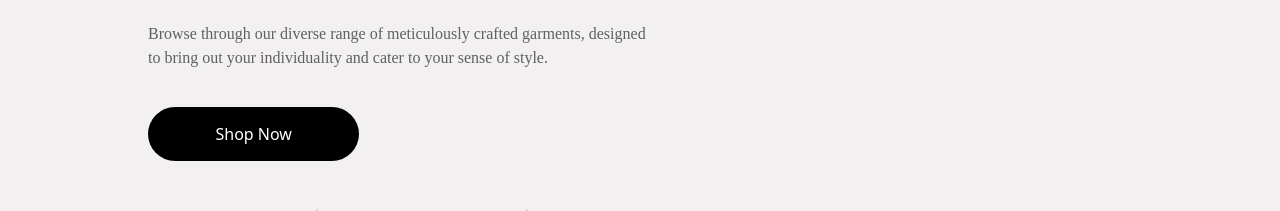
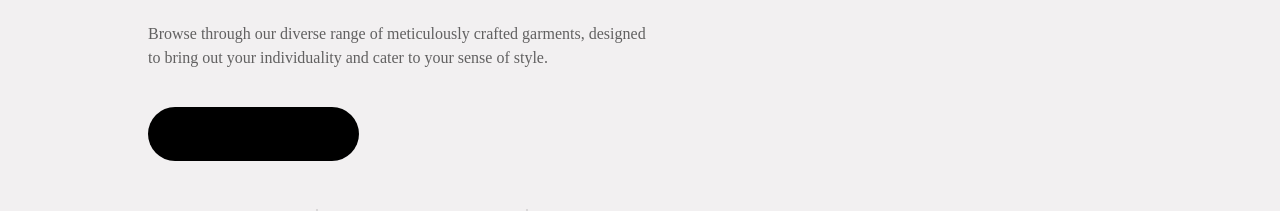
Before and after one commit to Raman1710/ecommerce-shop.co-, a React (Vite) app: page / in a window 1280 px wide. Shown: the part 439-650 px from the top of the page. Built offline with nearby package versions, Linux system fonts and the light colour scheme.

Commit message:
PrimaryButton.jsx updated

```diff
--- a/src/Components/Buttons/PrimaryButton.jsx
+++ b/src/Components/Buttons/PrimaryButton.jsx
@@ -3,9 +3,9 @@ import React from 'react'
 function PrimaryButton({children, className, onClick,}) {
 
   return (
-    <div>
-    <button className={`mt-[37px] bg-black text-white px-[67.5px] py-[15px] rounded-[62px] hover:underline ${className}`} onClick={onClick}>{children}</button>
-    </div>
+
+    <button className={`mt-[37px] bg-black px-[67.5px] py-[15px] rounded-[62px] hover:underline ${className}`} onClick={onClick}>{children}</button>
+
   )
 }
 
```
